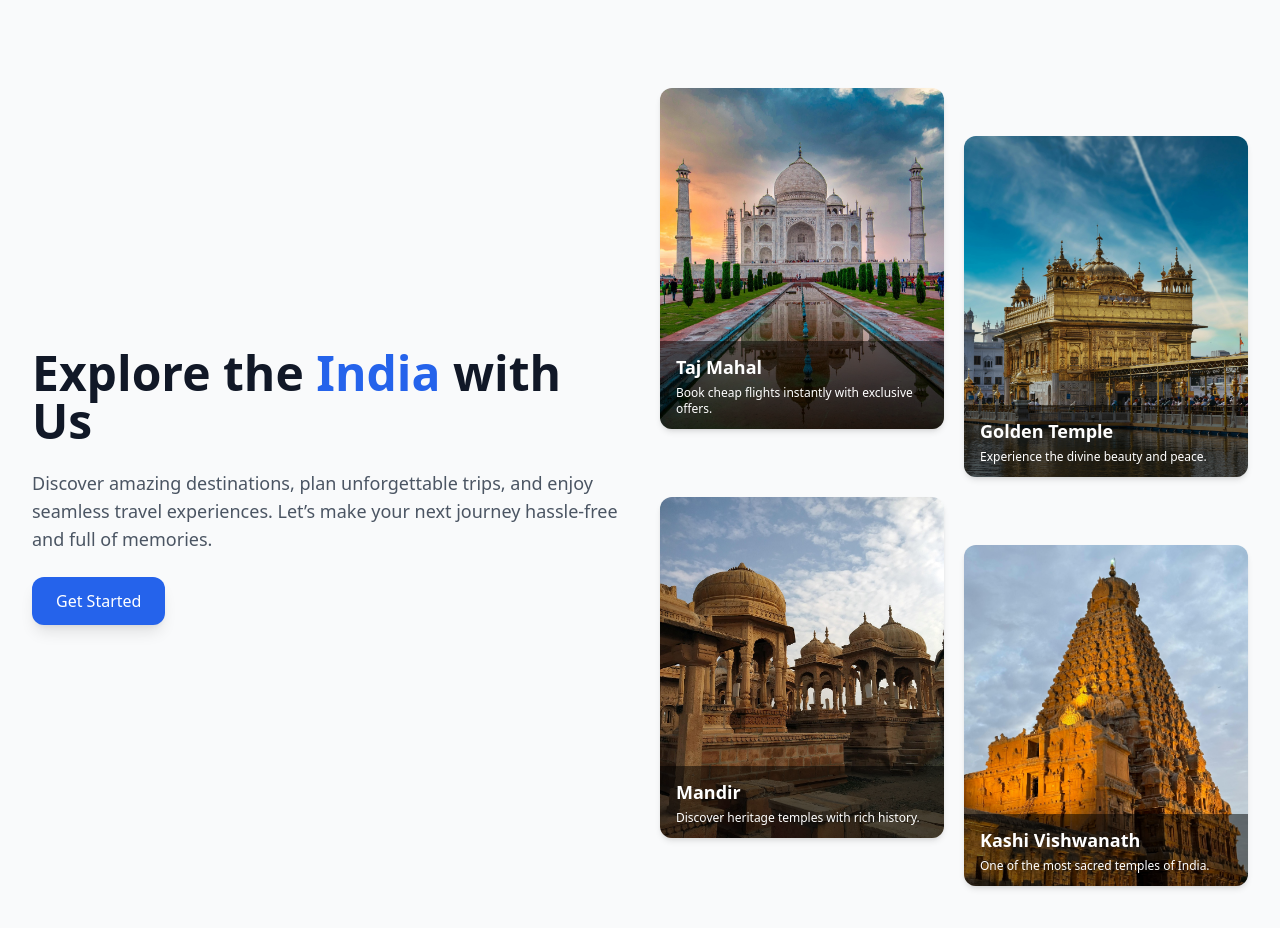
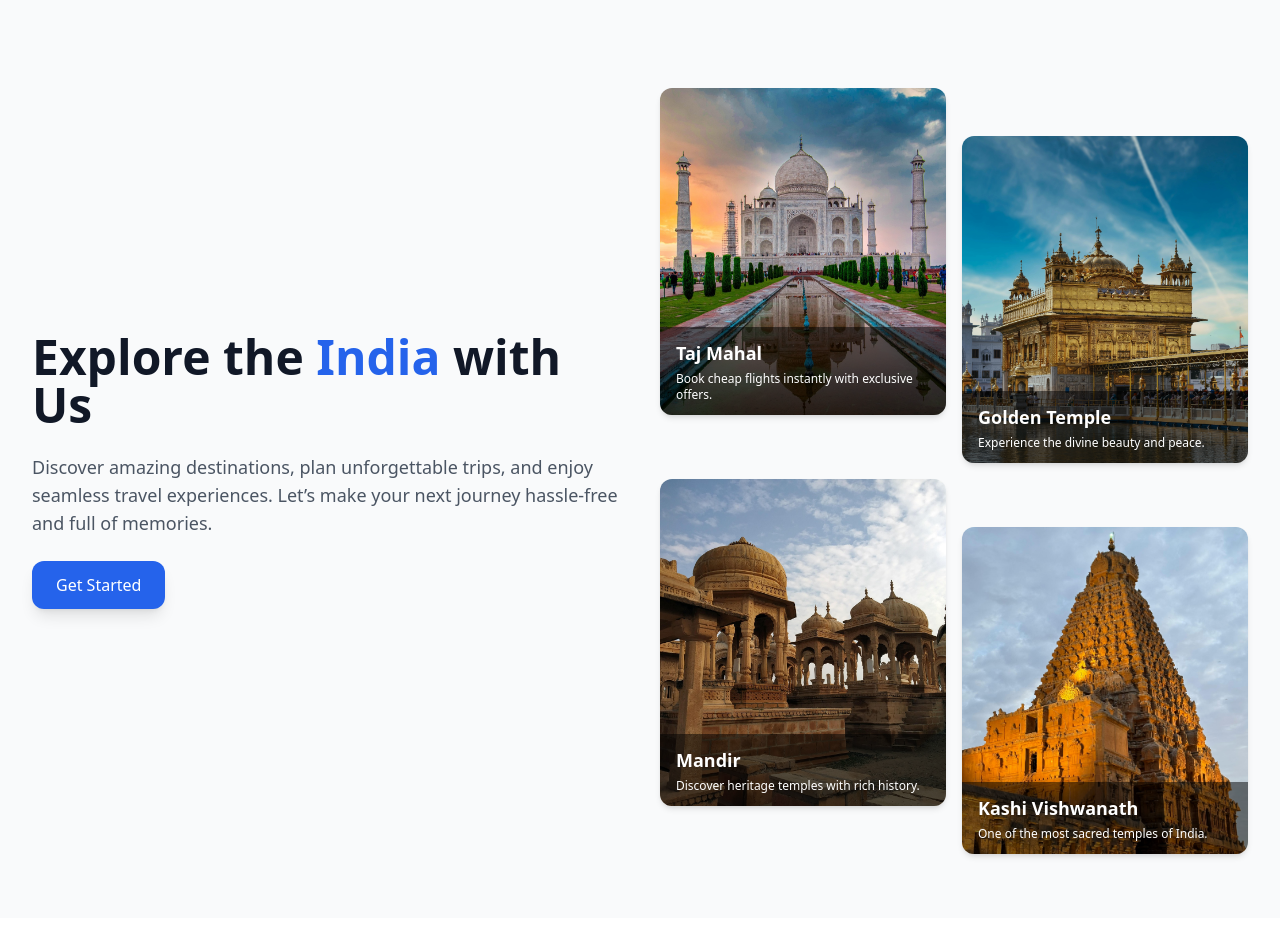
Before and after one commit to Deepali109/Live-Aryavarta, a Next.js app in the folder frontend/: page / in a window 1280 px wide. Shown: the part 1240-2168 px from the top of the page. Built offline with nearby package versions, Linux system fonts and the light colour scheme.

Commit message:
popular sites section completed

```diff
--- a/frontend/src/components/PopularSites.js
+++ b/frontend/src/components/PopularSites.js
@@ -21,10 +21,10 @@ export default function HeroSection() {
         </div>
 
         {/* RIGHT SIDE - CARDS */}
-        <div className="grid grid-cols-2 gap-5">
+        <div className="grid grid-cols-2 gap-4">
           {/* Card */}
 
-          <div className="relative aspect-[5/6] rounded-xl shadow-md overflow-hidden group">
+          <div className="relative aspect-[7/8] rounded-xl shadow-md overflow-hidden group">
             <div
               className="absolute inset-0 bg-cover bg-center transition-transform duration-500 group-hover:scale-110"
               style={{ backgroundImage: "url('/images/taj-mahal.jpg')" }}
@@ -38,7 +38,7 @@ export default function HeroSection() {
           </div>
 
           {/* Card */}
-          <div className="mt-12 relative aspect-[5/6] rounded-xl shadow-md overflow-hidden group">
+          <div className="mt-12 relative aspect-[7/8] rounded-xl shadow-md overflow-hidden group">
             <div
               className="absolute inset-0 bg-cover bg-center transition-transform duration-500 group-hover:scale-110"
               style={{ backgroundImage: "url('/images/golden-temple.jpg')" }}
@@ -52,7 +52,7 @@ export default function HeroSection() {
           </div>
 
           {/* Card */}
-          <div className="relative aspect-[5/6] rounded-xl shadow-md overflow-hidden group">
+          <div className="relative aspect-[7/8] rounded-xl shadow-md overflow-hidden group">
             <div
               className="absolute inset-0 bg-cover bg-center transition-transform duration-500 group-hover:scale-110"
               style={{ backgroundImage: "url('/images/bada-bagh.jpg')" }}
@@ -66,7 +66,7 @@ export default function HeroSection() {
           </div>
 
           {/* Card */}
-          <div className="mt-12 relative aspect-[5/6] rounded-xl shadow-md overflow-hidden group">
+          <div className="mt-12 relative aspect-[7/8] rounded-xl shadow-md overflow-hidden group">
             <div
               className="absolute inset-0 bg-cover bg-center transition-transform duration-500 group-hover:scale-110"
               style={{ backgroundImage: "url('/images/kashiviswanath.jpg')" }}
```
Also changed, not shown: frontend/src/components/SectionWithInterest.js (added).
